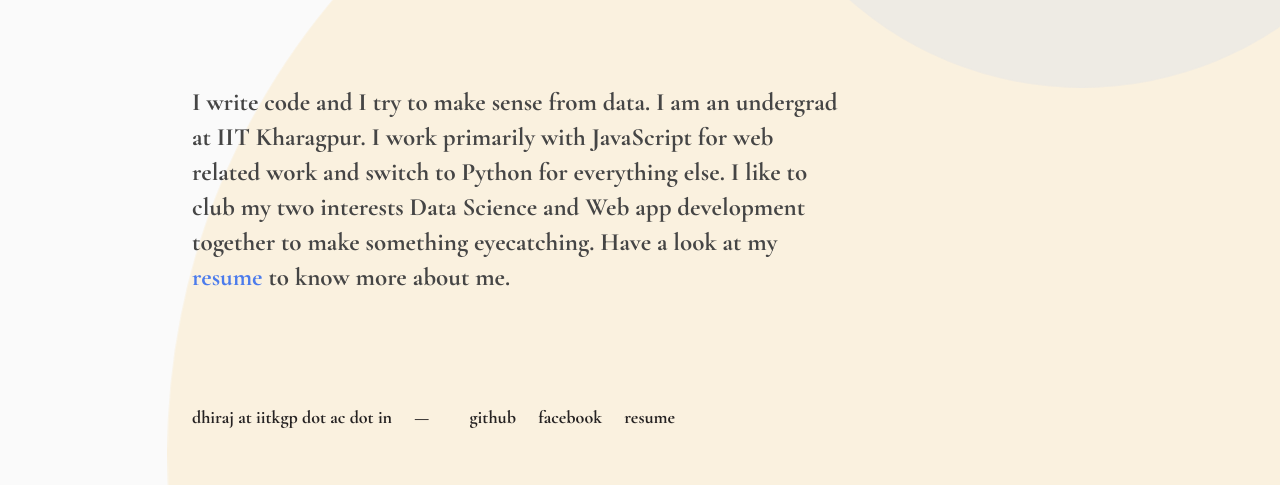
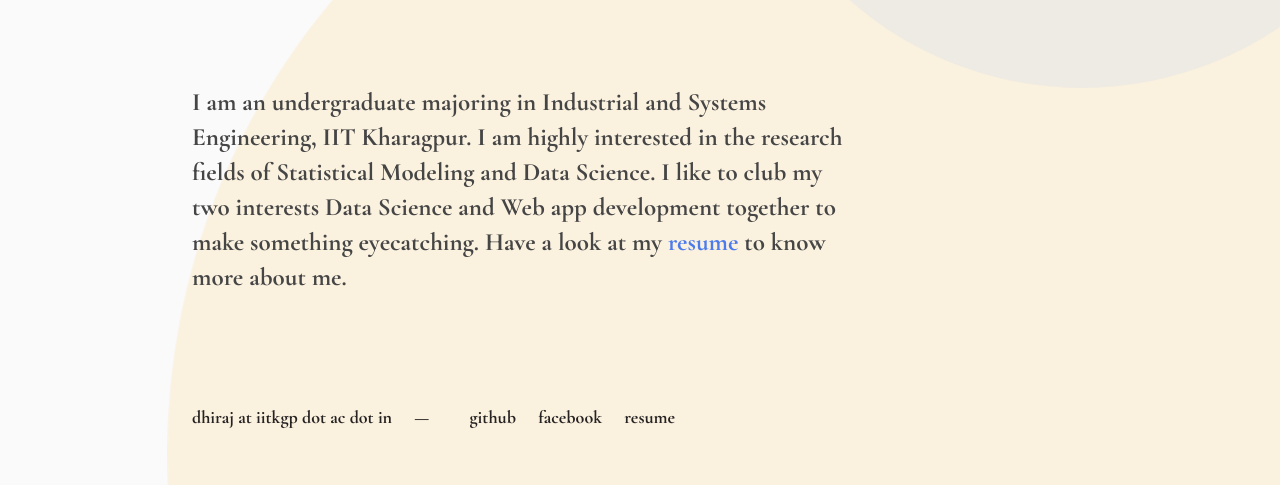
Before and after one commit to djbarnwal/djbarnwal.github.io, a plain HTML site: page index.html in a window 1280 px wide. Shown: the part 315-800 px from the top of the page. Drawn offline with nearby package versions, Linux system fonts and the light colour scheme.

Commit message:
Updated About

```diff
--- a/index.html
+++ b/index.html
@@ -29,11 +29,10 @@
     <h1 class="title">Dhiraj Barnwal</h1>
     <p class="bio">A Data Enthusiast and Web Developer.</p>
     <p class="small-bio">
-      I write code and I try to make sense from data. I am an undergrad at IIT
-      Kharagpur. I work primarily with JavaScript for web related work and
-      switch to Python for everything else. I like to club my two interests
-      Data Science and Web app development together to make something
-      eyecatching. Have a look at my <a  target="_blank" href="resume.pdf">resume</a> to know more about me.
+      I am an undergraduate majoring in Industrial and Systems Engineering, IIT Kharagpur.
+      I am highly interested in the research fields of Statistical Modeling and Data Science.
+      I like to club my two interests Data Science and Web app development together to make
+      something eyecatching. Have a look at my <a  target="_blank" href="resume.pdf">resume</a> to know more about me.
     </p>
     <ul class="links">
       <li class="links__item">
```
